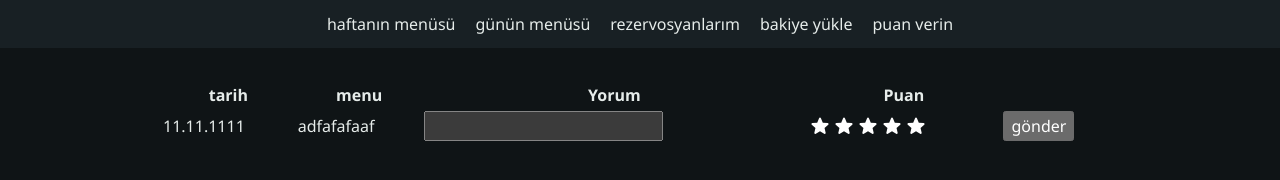
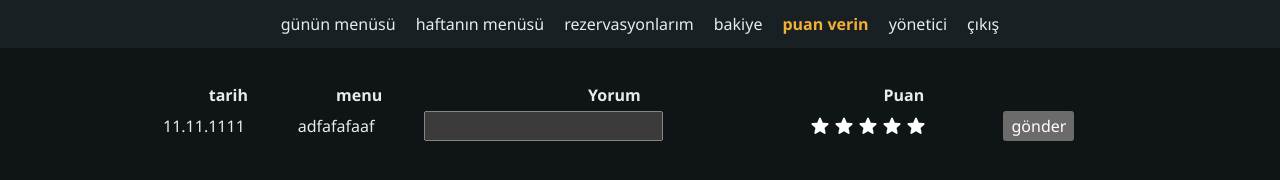
Before and after one commit to Rhaluk/web-teknolojileri-odev, a plain HTML site: page frontend/html/rate.html in a window 1280 px wide. Drawn offline with Linux system fonts and the light colour scheme.

Commit message:
asama-2: sayfa başlıkları, viewport ve menü bağlantıları düzeltildi
- tüm sayfalarda lang="tr", viewport ve anlamlı başlık
- menü bağlantıları gerçek dosyalara gidiyor, bulunulan sayfa işaretli
- menüye yönetici ve çıkış bağlantısı eklendi

Co-Authored-By: Claude Opus 5.5 <noreply@anthropic.com>

```diff
--- a/frontend/html/rate.html
+++ b/frontend/html/rate.html
@@ -1,8 +1,9 @@
 <!DOCTYPE html>
-<html lang="en">
+<html lang="tr">
 <head>
     <meta charset="UTF-8">
-    <title>Title</title>
+    <meta name="viewport" content="width=device-width, initial-scale=1">
+    <title>Puan Verin · Yemekhane</title>
     <link rel="stylesheet" href="../css/temel.css">
     <link rel="stylesheet" href="../css/rate.css">
 </head>
@@ -10,11 +11,13 @@
 <header>
     <nav>
         <ul>
-            <li><a href="menu.html">haftanın menüsü </a></li>
-            <li><a href="menu.html">günün menüsü</a></li>
-            <li><a href="booking.html">rezervosyanlarım</a></li>
-            <li><a href="credit.html">bakiye yükle</a></li>
-            <li><a href="rate.html">puan verin</a></li>
+            <li><a href="index.html">günün menüsü</a></li>
+            <li><a href="menu.html">haftanın menüsü</a></li>
+            <li><a href="rezervations.html">rezervasyonlarım</a></li>
+            <li><a href="credit.html">bakiye</a></li>
+            <li><a href="rate.html" aria-current="page">puan verin</a></li>
+            <li><a href="adminPanel.html">yönetici</a></li>
+            <li><a href="login.html" id="cikis">çıkış</a></li>
         </ul>
     </nav>
 </header>
```
Also changed, not shown: frontend/html/credit.html (+9 -6 lines), frontend/html/menu.html (+9 -6 lines), frontend/html/rezervations.html (+9 -6 lines).
